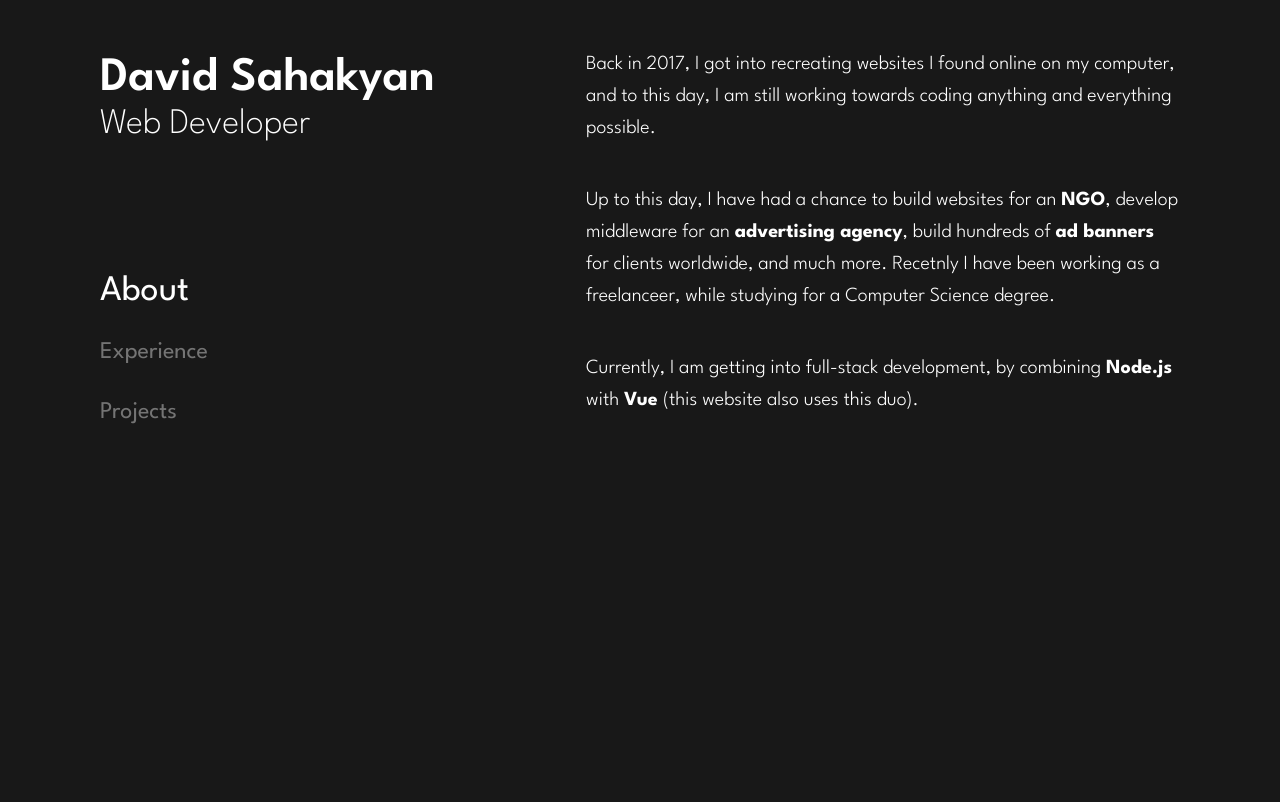
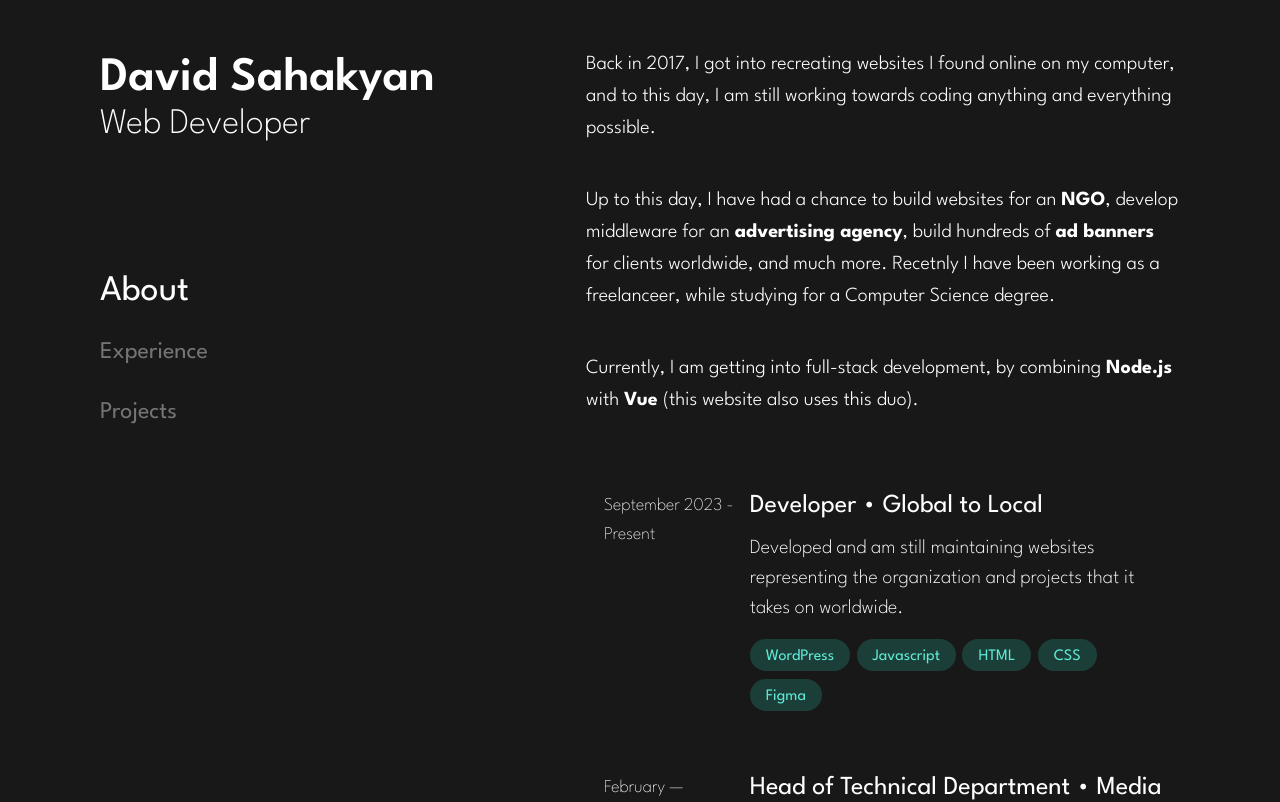
Before and after one commit to davsahakyan/davsahakyan.com, a Vue app: page / in a window 1280 px wide. Shown: the top 802 px of the page. Built offline with nearby package versions, Linux system fonts and the light colour scheme.

Commit message:
Created Experience Section Component, Defined Styles

```diff
--- a/src/assets/base.css
+++ b/src/assets/base.css
@@ -3,12 +3,14 @@
   --d-white-o-80: rgba(255, 255, 255, 0.8);
   --d-white-o-60: rgba(255, 255, 255, 0.6);
   --d-white-o-40: rgba(255, 255, 255, 0.4);
+  --d-white-o-20: rgba(255, 255, 255, 0.2);
+  --d-white-o-10: rgba(255, 255, 255, 0.1);
 
   --d-background-blue: rgba(9, 26, 66, 1);
   --d-background-black: rgba(24, 24, 24, 1);
 
   --d-aqua: rgba(94, 234, 212, 1);
-  --d-aqua-opaque: rgba(45, 212, 191. 0.2);
+  --d-aqua-opaque: rgba(45, 212, 191, 0.2);
 
 }
 
--- /dev/null
+++ b/src/components/ExperienceSection.vue
@@ -0,0 +1,55 @@
+<script setup>
+import ExperienceSingle from './ExperienceSingle.vue';
+
+
+</script>
+
+<template>
+    <section id="experience">
+        <ExperienceSingle :skills-used="['WordPress', 'Javascript', 'HTML', 'CSS', 'Figma']">
+            <template v-slot:date>
+                September 2023 - Present
+            </template>
+            <template v-slot:position>
+                <span>Developer</span> • Global to Local
+            </template>
+            <template v-slot:description>
+                Developed and am still maintaining websites representing the organization and projects that it takes on worldwide.
+            </template>
+
+        </ExperienceSingle>
+
+        <ExperienceSingle :skills-used="['Javascript', 'Webpack', 'HTML', 'CSS']">
+            <template v-slot:date>
+                February — November 2023
+            </template>
+            <template v-slot:position>
+                Head of Technical Department • Media Systems
+            </template>
+            <template v-slot:description>
+                With the team, we have built a middleware for displaying advertisements on major local websites using Javascript.
+            </template>
+
+        </ExperienceSingle>
+
+        <ExperienceSingle :skills-used="['Javascript', 'HTML', 'CSS', 'CSS3 Animations', 'Google Analytics']">
+            <template v-slot:date>
+                2021 — February 2023
+            </template>
+            <template v-slot:position>
+                <span>Technical Specialist</span> • Media Systems
+            </template>
+            <template v-slot:description>
+                Built 800+ animated advertisement banners, developed CMS-powered websites , and crafted internally used tools to maximize working efficiency.
+            </template>
+
+        </ExperienceSingle>
+    </section>
+</template>
+
+<style scoped>
+    section#experience {
+        margin-top: 1em;
+        scroll-margin-top: 6vh;
+    }
+</style>
--- /dev/null
+++ b/src/components/ExperienceSingle.vue
@@ -0,0 +1,92 @@
+<script setup>
+defineProps({
+    skillsUsed: Array
+})
+</script>
+
+<template>
+    <div class="experience-wrapper">
+        <div class="date">
+            <slot name="date"></slot>
+        </div>
+        <div class="content">
+            <h3>
+
+                <div class="position">
+                    <slot name="position"></slot>
+                </div>
+
+                <div class="description">
+                    <slot name="description"></slot>
+                </div>
+                <div class="skills">
+                    <span class="skill" v-for="(skill, index) in skillsUsed" :key="index">
+                        {{ skill }}
+                    </span>
+                </div>
+            </h3>
+        </div>
+    </div>
+</template>
+
+<style scoped>
+.experience-wrapper {
+    display: grid;
+    grid-template-columns: repeat(8, minmax(0, 1fr));
+    gap: 1rem;
+    margin-bottom: 1.5em;
+    padding: 1em .5em 1em 1em;
+    transition: .2s ease;
+    border-radius: .2em;
+    cursor: default;
+}
+
+.experience-wrapper:hover {
+    background-color: var(--d-white-o-10);
+}
+
+.experience-wrapper .date {
+    grid-column: span 2/span 2;
+    font-weight: 100;
+    font-size: 18px;
+}
+
+.experience-wrapper .content {
+    grid-column: span 6/span 6;
+}
+
+.experience-wrapper .content .position {
+    font-size: 26px;
+    line-height: 28px;
+    padding-bottom: .5em;
+}
+
+.experience-wrapper .content .position .span {
+    font-weight: 600;
+}
+
+.experience-wrapper .content .description {
+    font-weight: 200;
+    line-height: 30px;
+    font-size: 20px;
+    padding-bottom: .8em ;
+}
+
+.experience-wrapper .content .skills {
+    --skill-vh-distance: .4em; /* Both vertical and horizontal distance of skill blocks */
+
+    display: flex;
+    flex-wrap: wrap;
+    row-gap: var(--skill-vh-distance);
+}
+
+.experience-wrapper .content .skills .skill {
+    font-size: 16px;
+    padding: .6em 1em .4em 1em;
+    margin-right: var(--skill-vh-distance);
+    background-color: var(--skill-background);
+    color: var(--skill-text);
+    line-height: 16px;
+    border-radius: 5em;
+}
+</style>
--- a/src/components/RightContent.vue
+++ b/src/components/RightContent.vue
@@ -1,6 +1,7 @@
 <script setup>
 import { onMounted } from 'vue';
 import AboutSection from './AboutSection.vue';
+import ExperienceSection from './ExperienceSection.vue';
 
 function getTopDistance(element) {
     const rect = element.getBoundingClientRect();
@@ -48,7 +49,7 @@ onMounted(() => {
 <template>
     <section id="content">
         <AboutSection />
-        <section id="experience"></section>
+        <ExperienceSection />
         <section id="projects"></section>
     </section>
 </template>
```
